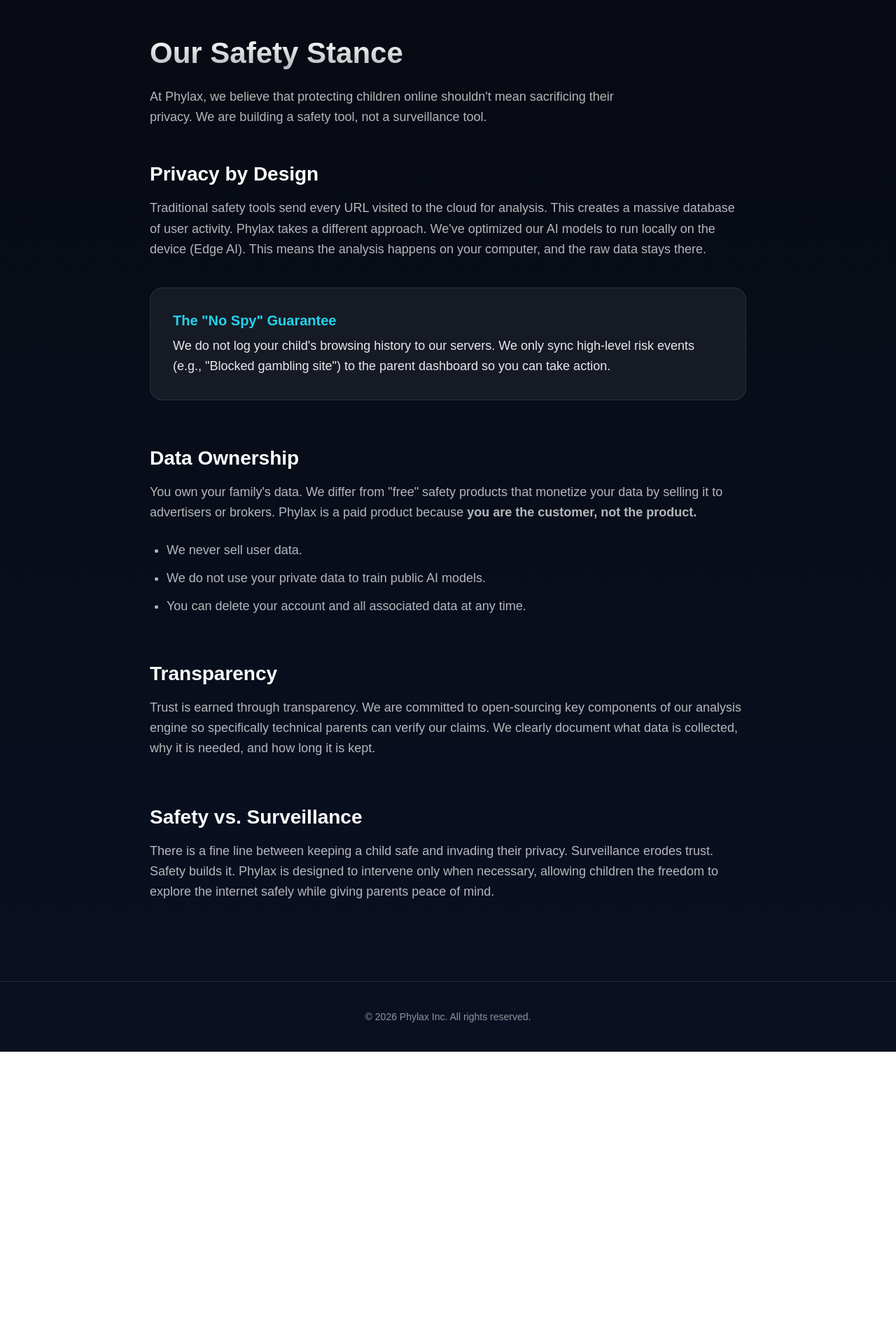
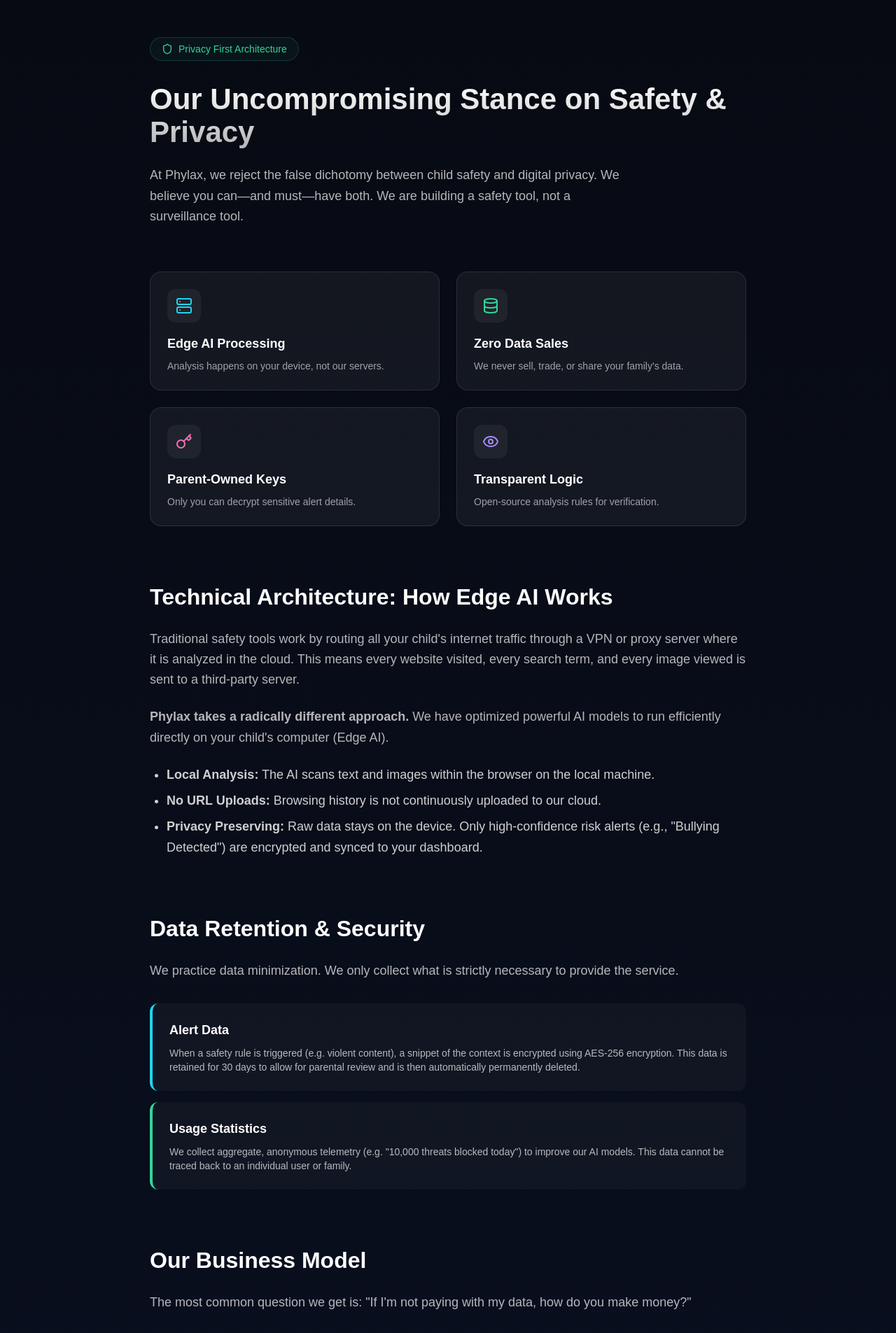
Before and after one commit to kyrispirosv-ux/phylax-landing, a Next.js app: page /safety-stance in a window 1280 px wide. Shown: the part 100-2005 px from the top of the page at 70% size. Before the commit the page ends 1603 px from the top, so only its background shows below. Built offline with nearby package versions, Linux system fonts and the light colour scheme.

Commit message:
Expand Safety Stance page with detailed privacy and technical sections

```diff
--- a/app/safety-stance/page.tsx
+++ b/app/safety-stance/page.tsx
@@ -1,5 +1,6 @@
 import Link from 'next/link';
 import { GreekKeyLogo } from '@/components/GreekKeyLogo';
+import { Shield, Lock, Eye, Server, Database, Key } from 'lucide-react';
 
 export const metadata = {
     title: 'Phylax — Safety Stance',
@@ -28,62 +29,125 @@ export default function SafetyStance() {
             </nav>
 
             <main className="max-w-[900px] mx-auto px-6 py-20">
+                <div className="inline-flex items-center gap-2 px-4 py-1.5 rounded-full border border-[#34D399]/20 bg-[#34D399]/5 text-sm text-[#34D399] mb-8">
+                    <Shield className="w-4 h-4" />
+                    <span>Privacy First Architecture</span>
+                </div>
+
                 <h1 className="text-4xl md:text-[42px] font-bold mb-6 bg-gradient-to-b from-white to-white/70 bg-clip-text text-transparent">
-                    Our Safety Stance
+                    Our Uncompromising Stance on Safety & Privacy
                 </h1>
-                <p className="text-lg text-white/70 mb-12 max-w-2xl leading-relaxed">
-                    At Phylax, we believe that protecting children online shouldn't mean sacrificing their privacy.
-                    We are building a safety tool, not a surveillance tool.
+                <p className="text-lg text-white/70 mb-16 max-w-2xl leading-relaxed">
+                    At Phylax, we reject the false dichotomy between child safety and digital privacy.
+                    We believe you can—and must—have both. We are building a safety tool, not a surveillance tool.
                 </p>
 
-                <section className="mb-16">
-                    <h2 className="text-2xl md:text-[28px] font-bold text-white mb-4">Privacy by Design</h2>
-                    <p className="text-lg text-white/70 leading-relaxed">
-                        Traditional safety tools send every URL visited to the cloud for analysis. This creates a massive
-                        database of user activity. Phylax takes a different approach. We've optimized our AI models to
-                        run locally on the device (Edge AI). This means the analysis happens on your computer, and the
-                        raw data stays there.
-                    </p>
+                {/* Core Principles Grid */}
+                <div className="grid md:grid-cols-2 gap-6 mb-20">
+                    {[
+                        {
+                            icon: <Server className="w-6 h-6 text-[#22D3EE]" />,
+                            title: "Edge AI Processing",
+                            desc: "Analysis happens on your device, not our servers."
+                        },
+                        {
+                            icon: <Database className="w-6 h-6 text-[#34D399]" />,
+                            title: "Zero Data Sales",
+                            desc: "We never sell, trade, or share your family's data."
+                        },
+                        {
+                            icon: <Key className="w-6 h-6 text-[#F472B6]" />,
+                            title: "Parent-Owned Keys",
+                            desc: "Only you can decrypt sensitive alert details."
+                        },
+                        {
+                            icon: <Eye className="w-6 h-6 text-[#A78BFA]" />,
+                            title: "Transparent Logic",
+                            desc: "Open-source analysis rules for verification."
+                        }
+                    ].map((item, i) => (
+                        <div key={i} className="p-6 rounded-2xl bg-white/5 border border-white/10">
+                            <div className="mb-4 p-3 bg-white/5 rounded-xl w-fit">{item.icon}</div>
+                            <h3 className="text-lg font-bold text-white mb-2">{item.title}</h3>
+                            <p className="text-white/60 text-sm">{item.desc}</p>
+                        </div>
+                    ))}
+                </div>
 
-                    <div className="mt-10 p-8 rounded-[18px] bg-white/[0.06] border border-white/10">
-                        <h3 className="text-xl font-bold text-[#22D3EE] mb-2 mt-0">The &quot;No Spy&quot; Guarantee</h3>
-                        <p className="text-lg text-white/90 leading-relaxed m-0">
-                            We do not log your child&#39;s browsing history to our servers. We only sync high-level risk events
-                            (e.g., &quot;Blocked gambling site&quot;) to the parent dashboard so you can take action.
+                <section className="mb-20">
+                    <h2 className="text-2xl md:text-[32px] font-bold text-white mb-6">Technical Architecture: How Edge AI Works</h2>
+                    <div className="prose prose-invert max-w-none text-lg text-white/70 leading-relaxed space-y-6">
+                        <p>
+                            Traditional safety tools work by routing all your child&#39;s internet traffic through a VPN or proxy server
+                            where it is analyzed in the cloud. This means every website visited, every search term, and every image
+                            viewed is sent to a third-party server.
                         </p>
+                        <p>
+                            <strong>Phylax takes a radically different approach.</strong> We have optimized powerful AI models to run
+                            efficiently directly on your child&#39;s computer (Edge AI).
+                        </p>
+                        <ul className="list-disc pl-6 space-y-2 mt-4 text-white/80">
+                            <li><strong>Local Analysis:</strong> The AI scans text and images within the browser on the local machine.</li>
+                            <li><strong>No URL Uploads:</strong> Browsing history is not continuously uploaded to our cloud.</li>
+                            <li><strong>Privacy Preserving:</strong> Raw data stays on the device. Only high-confidence risk alerts (e.g., &quot;Bullying Detected&quot;) are encrypted and synced to your dashboard.</li>
+                        </ul>
                     </div>
                 </section>
 
-                <section className="mb-16">
-                    <h2 className="text-2xl md:text-[28px] font-bold text-white mb-4">Data Ownership</h2>
-                    <p className="text-lg text-white/70 mb-6 leading-relaxed">
-                        You own your family&#39;s data. We differ from &quot;free&quot; safety products that monetize your data by
-                        selling it to advertisers or brokers. Phylax is a paid product because <strong>you are the customer,
-                            not the product.</strong>
-                    </p>
-                    <ul className="list-disc pl-6 space-y-3 text-lg text-white/70">
-                        <li>We never sell user data.</li>
-                        <li>We do not use your private data to train public AI models.</li>
-                        <li>You can delete your account and all associated data at any time.</li>
-                    </ul>
+                <section className="mb-20">
+                    <h2 className="text-2xl md:text-[32px] font-bold text-white mb-6">Data Retention & Security</h2>
+                    <div className="prose prose-invert max-w-none text-lg text-white/70 leading-relaxed space-y-6">
+                        <p>
+                            We practice data minimization. We only collect what is strictly necessary to provide the service.
+                        </p>
+
+                        <div className="mt-8 grid gap-4">
+                            <div className="p-6 rounded-xl bg-white/[0.03] border-l-4 border-[#22D3EE]">
+                                <h3 className="text-white font-bold mb-2">Alert Data</h3>
+                                <p className="text-sm">
+                                    When a safety rule is triggered (e.g. violent content), a snippet of the context is encrypted using
+                                    AES-256 encryption. This data is retained for 30 days to allow for parental review and is then
+                                    automatically permanently deleted.
+                                </p>
+                            </div>
+                            <div className="p-6 rounded-xl bg-white/[0.03] border-l-4 border-[#34D399]">
+                                <h3 className="text-white font-bold mb-2">Usage Statistics</h3>
+                                <p className="text-sm">
+                                    We collect aggregate, anonymous telemetry (e.g. &quot;10,000 threats blocked today&quot;) to improve our AI models.
+                                    This data cannot be traced back to an individual user or family.
+                                </p>
+                            </div>
+                        </div>
+                    </div>
                 </section>
 
-                <section className="mb-16">
-                    <h2 className="text-2xl md:text-[28px] font-bold text-white mb-4">Transparency</h2>
+                <section className="mb-20">
+                    <h2 className="text-2xl md:text-[32px] font-bold text-white mb-6">Our Business Model</h2>
+                    <p className="text-lg text-white/70 mb-6 leading-relaxed">
+                        The most common question we get is: &quot;If I&#39;m not paying with my data, how do you make money?&quot;
+                    </p>
+                    <p className="text-lg text-white/70 leading-relaxed mb-6">
+                        The answer is simple: <strong>Phylax is a paid product.</strong>
+                    </p>
                     <p className="text-lg text-white/70 leading-relaxed">
-                        Trust is earned through transparency. We are committed to open-sourcing key components of our
-                        analysis engine so specifically technical parents can verify our claims. We clearly document
-                        what data is collected, why it is needed, and how long it is kept.
+                        By charging a fair subscription fee, we align our incentives with yours. We don&#39;t need to sell your data
+                        to advertisers because you are our customer, not the product. This financial independence allows us to
+                        build features that prioritize your privacy over profit.
                     </p>
                 </section>
 
-                <section className="mb-8">
-                    <h2 className="text-2xl md:text-[28px] font-bold text-white mb-4">Safety vs. Surveillance</h2>
-                    <p className="text-lg text-white/70 leading-relaxed">
-                        There is a fine line between keeping a child safe and invading their privacy. Surveillance erodes
-                        trust. Safety builds it. Phylax is designed to intervene only when necessary, allowing children
-                        the freedom to explore the internet safely while giving parents peace of mind.
-                    </p>
+                <section className="mb-12">
+                    <div className="p-8 rounded-[24px] bg-gradient-to-br from-[#7C5CFF]/10 to-transparent border border-[#7C5CFF]/20">
+                        <h2 className="text-2xl md:text-[32px] font-bold text-white mb-4">Safety vs. Surveillance</h2>
+                        <p className="text-lg text-white/80 leading-relaxed italic">
+                            &quot;There is a fine line between keeping a child safe and invading their privacy. Surveillance erodes
+                            trust. Safety builds it.&quot;
+                        </p>
+                        <p className="text-lg text-white/70 mt-6 leading-relaxed">
+                            Phylax is designed to intervene only when necessary, allowing children the freedom to explore the internet
+                            safely while giving parents peace of mind that they will be alerted to genuine dangers, not everyday curiosity.
+                        </p>
+                    </div>
                 </section>
             </main>
 
```
